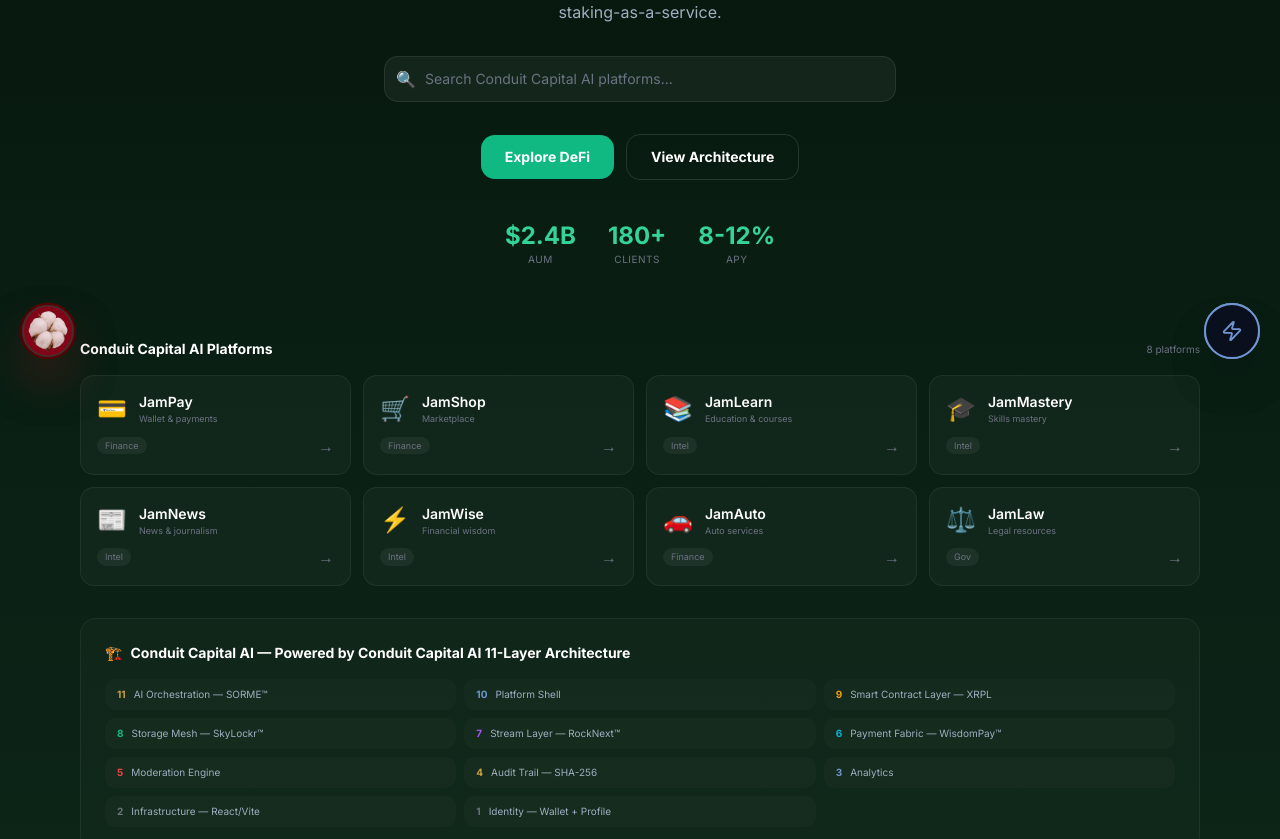
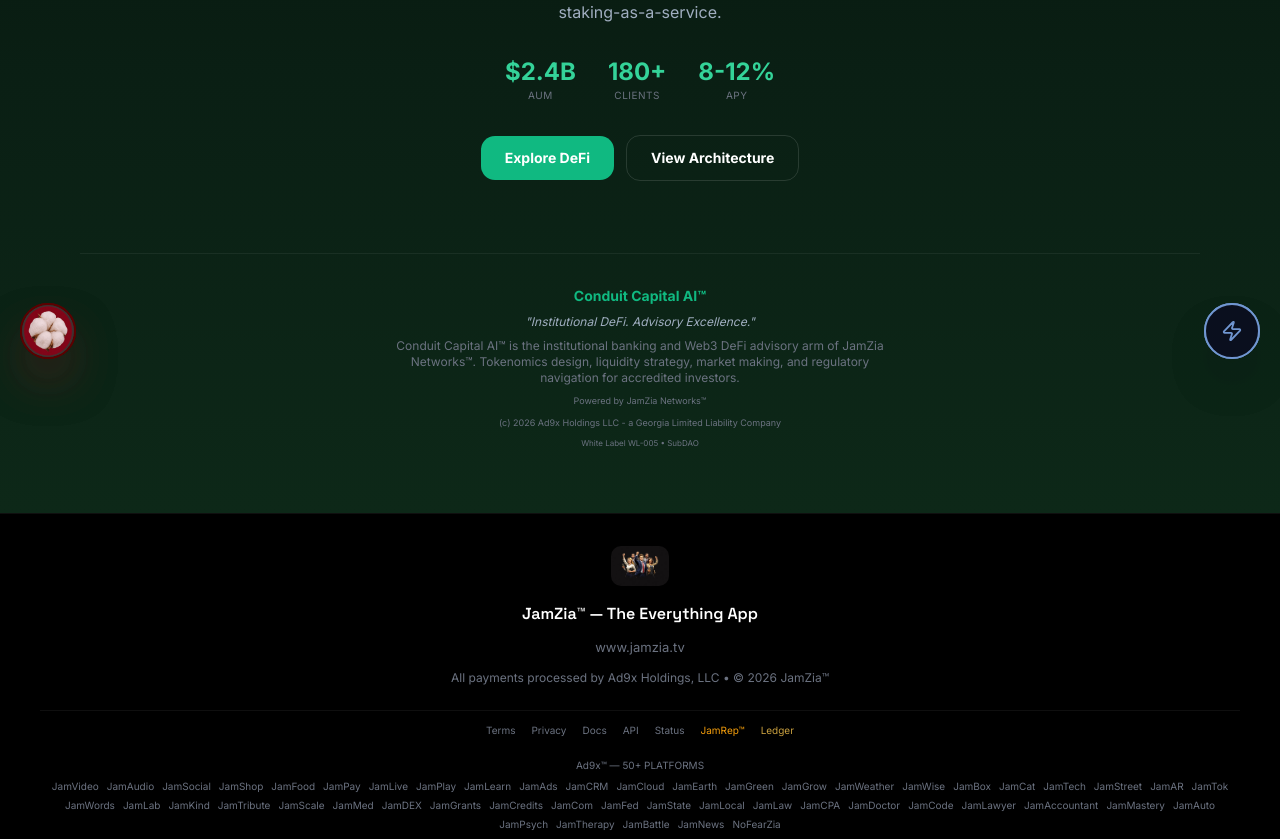
Before and after one commit to ad9xholdings/jamzia, a React (Vite) app: page /#/conduit in a window 1280 px wide. Shown: the part 361-1200 px from the top of the page. Built offline with nearby package versions, Linux system fonts and the light colour scheme; what @trpc/react-query would draw is missing.

Commit message:
fix: Simplify SubDAORouter — remove complex hooks causing timeout

```diff
--- a/src/components/SubDAORouter.tsx
+++ b/src/components/SubDAORouter.tsx
@@ -1,10 +1,9 @@
 /* ═══════════════════════════════════════════════════════════
-   SubDAORouter — Generic White Label Router
+   SubDAORouter — Generic White Label Router (v2)
    Handles routing for ALL white-label brands (WL-002+)
-   Each brand gets: /brand-name/* → SubDAO Router
    ═══════════════════════════════════════════════════════════ */
 
-import { useEffect, useState } from 'react';
+import { useEffect } from 'react';
 import { getBrandById } from '../config/wl-brands';
 import type { WLBrand } from '../config/wl-brands';
 
@@ -12,99 +11,21 @@
   brandId: string;
 }
 
-/** Load brand-specific CSS override */
+/** Simple brand styles */
 function useBrandStyles(brand: WLBrand) {
   useEffect(() => {
     const styleId = `wl-${brand.id}-styles`;
     if (document.getElementById(styleId)) return;
-
     const style = document.createElement('style');
     style.id = styleId;
-    style.textContent = `
-      .wl-brand-primary { color: ${brand.primaryColor} !important; }
-      .wl-brand-bg { background-color: ${brand.primaryColor} !important; }
-      .wl-brand-border { border-color: ${brand.primaryColor} !important; }
-      ::selection { background: ${brand.primaryColor}40; }
-    `;
+    style.textContent = `.wl-brand-primary{color:${brand.primaryColor}!important}.wl-brand-bg{background:${brand.primaryColor}!important}`;
     document.head.appendChild(style);
-
-    return () => {
-      const existing = document.getElementById(styleId);
-      if (existing) existing.remove();
-    };
+    return () => { const e = document.getElementById(styleId); if (e) e.remove(); };
   }, [brand]);
 }
 
-/** DOM text replacer — swaps "JamZia" with brand name (no infinite loop) */
-function useBrandInjector(brand: WLBrand) {
-  useEffect(() => {
-    const replacement = brand.name;
-    const tmReplacement = `${brand.name}™`;
-    const networksReplacement = `${brand.parentNetwork || brand.name} Networks™`;
-
-    let isInjecting = false;
-
-    const inject = () => {
-      if (isInjecting) return;
-      isInjecting = true;
-
-      const walker = document.createTreeWalker(document.body, NodeFilter.SHOW_TEXT, null, false);
-      const nodes: Text[] = [];
-      let node: Node | null;
-      while ((node = walker.nextNode())) {
-        if (node.nodeValue?.includes('JamZia')) {
-          nodes.push(node as Text);
-        }
-      }
-      nodes.forEach(n => {
-        n.nodeValue = n.nodeValue!
-          .replace(/JamZia Networks™/g, networksReplacement)
-          .replace(/JamZia™/g, tmReplacement)
-          .replace(/JamZia/g, replacement);
-      });
-
-      isInjecting = false;
-    };
-
-    // Run injection once on mount
-    inject();
-
-    return () => {};
-  }, [brand]);
-}
-
-/** Generic SubDAO Home page */
+/** Home page for each brand */
 function SubDAOHome({ brand }: { brand: WLBrand }) {
-  const [searchQuery, setSearchQuery] = useState('');
-
-  const platforms = [
-    { name: 'JamVideo', category: 'Media', icon: '🎬', desc: 'Movies, shows & original content' },
-    { name: 'JamAudio', category: 'Media', icon: '🎧', desc: 'Songs, podcasts & audio' },
-    { name: 'JamLive', category: 'Media', icon: '📡', desc: 'Live streaming & broadcasts' },
-    { name: 'JamSocial', category: 'Media', icon: '💬', desc: 'Community & messaging' },
-    { name: 'JamPay', category: 'Finance', icon: '💳', desc: 'Wallet & payments' },
-    { name: 'JamShop', category: 'Finance', icon: '🛒', desc: 'Marketplace' },
-    { name: 'JamLearn', category: 'Intel', icon: '📚', desc: 'Education & courses' },
-    { name: 'JamMastery', category: 'Intel', icon: '🎓', desc: 'Skills mastery' },
-    { name: 'JamBattle', category: 'Gaming', icon: '⚔️', desc: 'Cotton Castle gaming' },
-    { name: 'JamCoins', category: 'Gaming', icon: '🪙', desc: 'AR crypto collection' },
-    { name: 'JamNews', category: 'Intel', icon: '📰', desc: 'News & journalism' },
-    { name: 'JamPsych', category: 'Healing', icon: '🧠', desc: 'Mental health' },
-    { name: 'JamTherapy', category: 'Healing', icon: '❤️', desc: 'Licensed therapy' },
-    { name: 'JamEarth', category: 'World', icon: '🌍', desc: 'Environmental data' },
-    { name: 'JamAR', category: 'Media', icon: '🥽', desc: 'Augmented reality' },
-    { name: 'JamBox', category: 'Media', icon: '📦', desc: 'Creator streaming' },
-    { name: 'JamWise', category: 'Intel', icon: '⚡', desc: 'Financial wisdom' },
-    { name: 'JamAuto', category: 'Finance', icon: '🚗', desc: 'Auto services' },
-    { name: 'JamLaw', category: 'Gov', icon: '⚖️', desc: 'Legal resources' },
-    { name: 'JamDoctor', category: 'Health', icon: '🩺', desc: 'Telehealth' },
-  ].filter(p => brand.platformFilter.includes(p.category));
-
-  const filtered = platforms.filter(p =>
-    p.name.toLowerCase().includes(searchQuery.toLowerCase()) ||
-    p.desc.toLowerCase().includes(searchQuery.toLowerCase())
-  );
-
   return (
     <div className="min-h-[100dvh] text-white" style={{ background: brand.bgGradient }}>
       {/* Header */}
@@ -122,9 +43,7 @@
                 style={{ backgroundColor: `${brand.primaryColor}15`, color: brand.primaryColor }}>
             {brand.wlId}
           </span>
-          <a href="#/" className="ml-auto text-[10px] text-[#6B7280] hover:text-white no-underline transition-colors">
-            JamZia™
-          </a>
+          <a href="#/" className="ml-auto text-[10px] text-[#6B7280] hover:text-white no-underline">JamZia™</a>
         </div>
       </div>
 
@@ -139,33 +58,8 @@
           <p className="text-sm italic mb-2" style={{ color: brand.secondaryColor }}>{brand.heroSubtitle}</p>
           <p className="text-base text-[#A0AEC0] max-w-xl mx-auto mb-8">{brand.heroDescription}</p>
 
-          {/* Search */}
-          <div className="max-w-lg mx-auto relative mb-8">
-            <span className="absolute left-3 top-1/2 -translate-y-1/2 text-[#6B7280]">🔍</span>
-            <input
-              value={searchQuery}
-              onChange={e => setSearchQuery(e.target.value)}
-              placeholder={`Search ${brand.name} platforms...`}
-              className="w-full bg-white/[0.05] border border-white/[0.08] rounded-xl pl-10 pr-4 py-3 text-sm text-white placeholder-[#6B7280] focus:outline-none"
-              style={{ borderColor: searchQuery ? brand.primaryColor : undefined }}
-            />
-          </div>
-
-          {/* CTAs */}
-          <div className="flex flex-wrap items-center justify-center gap-3 mb-10">
-            <a href={`#${brand.ctaPrimaryLink}`}
-               className="px-6 py-3 text-sm font-bold rounded-xl text-white no-underline transition-all hover:opacity-90"
-               style={{ backgroundColor: brand.primaryColor }}>
-              {brand.ctaPrimary}
-            </a>
-            <a href={`#${brand.ctaSecondaryLink}`}
-               className="px-6 py-3 text-sm font-bold rounded-xl border border-white/[0.12] text-white hover:bg-white/[0.05] transition-colors no-underline">
-              {brand.ctaSecondary}
-            </a>
-          </div>
-
           {/* Stats */}
-          <div className="flex flex-wrap items-center justify-center gap-8">
+          <div className="flex flex-wrap items-center justify-center gap-8 mb-8">
             {brand.stats.map(s => (
               <div key={s.label} className="text-center">
                 <p className="text-2xl font-bold" style={{ color: brand.secondaryColor }}>{s.value}</p>
@@ -173,64 +67,18 @@
               </div>
             ))}
           </div>
-        </div>
 
-        {/* Platform Grid */}
-        <div>
-          <div className="flex items-center justify-between mb-4">
-            <h3 className="text-sm font-bold text-white">{brand.name} Platforms</h3>
-            <span className="text-[10px] text-[#6B7280]">{filtered.length} platforms</span>
-          </div>
-          <div className="grid grid-cols-1 sm:grid-cols-2 lg:grid-cols-3 xl:grid-cols-4 gap-3">
-            {filtered.map(item => (
-              <a key={item.name} href={`#${item.name.toLowerCase().replace('jam', '/')}`}
-                 className="group bg-white/[0.03] border border-white/[0.06] rounded-xl p-4 hover:border-white/[0.12] hover:bg-white/[0.05] transition-all no-underline">
-                <div className="flex items-center gap-3 mb-2">
-                  <div className="text-2xl">{item.icon}</div>
-                  <div className="min-w-0">
-                    <p className="text-sm font-semibold text-white truncate">{item.name}</p>
-                    <p className="text-[9px] text-[#6B7280] truncate">{item.desc}</p>
-                  </div>
-                </div>
-                <div className="flex items-center justify-between mt-2">
-                  <span className="text-[9px] px-2 py-0.5 rounded-full bg-white/[0.05] text-[#6B7280]">{item.category}</span>
-                  <span className="text-[#6B7280]">→</span>
-                </div>
-              </a>
-            ))}
-          </div>
-          {filtered.length === 0 && (
-            <div className="text-center py-12">
-              <p className="text-sm text-[#6B7280]">No platforms match &quot;{searchQuery}&quot;</p>
-            </div>
-          )}
-        </div>
-
-        {/* 11-Layer Architecture */}
-        <div className="bg-white/[0.02] border border-white/[0.06] rounded-2xl p-6">
-          <div className="flex items-center gap-2 mb-4">
-            <span className="text-sm">🏗️</span>
-            <h3 className="text-sm font-bold text-white">{brand.name} — Powered by JamZia 11-Layer Architecture</h3>
-          </div>
-          <div className="grid grid-cols-1 sm:grid-cols-2 lg:grid-cols-3 gap-2">
-            {[
-              { n: 11, name: 'AI Orchestration — SORME™', color: '#C9A03F' },
-              { n: 10, name: 'Platform Shell', color: '#7096D1' },
-              { n: 9, name: 'Smart Contract Layer — XRPL', color: '#F59E0B' },
-              { n: 8, name: 'Storage Mesh — SkyLockr™', color: '#10B981' },
-              { n: 7, name: 'Stream Layer — RockNext™', color: '#A855F7' },
-              { n: 6, name: 'Payment Fabric — WisdomPay™', color: '#06B6D4' },
-              { n: 5, name: 'Moderation Engine', color: '#EF4444' },
-              { n: 4, name: 'Audit Trail — SHA-256', color: '#C9A03F' },
-              { n: 3, name: 'Analytics', color: '#7096D1' },
-              { n: 2, name: 'Infrastructure — React/Vite', color: '#6B7280' },
-              { n: 1, name: 'Identity — Wallet + Profile', color: '#6B7280' },
-            ].map(layer => (
-              <div key={layer.n} className="flex items-center gap-2 px-3 py-2 bg-white/[0.02] rounded-lg">
-                <span className="text-[10px] font-bold" style={{ color: layer.color }}>{layer.n}</span>
-                <span className="text-[10px] text-[#A0AEC0]">{layer.name}</span>
-              </div>
-            ))}
+          {/* CTAs */}
+          <div className="flex flex-wrap items-center justify-center gap-3">
+            <a href={`#${brand.ctaPrimaryLink}`}
+               className="px-6 py-3 text-sm font-bold rounded-xl text-white no-underline"
+               style={{ backgroundColor: brand.primaryColor }}>
+              {brand.ctaPrimary}
+            </a>
+            <a href={`#${brand.ctaSecondaryLink}`}
+               className="px-6 py-3 text-sm font-bold rounded-xl border border-white/[0.12] text-white no-underline">
+              {brand.ctaSecondary}
+            </a>
           </div>
         </div>
 
@@ -241,7 +89,7 @@
           <p className="text-xs text-[#6B7280] max-w-lg mx-auto">{brand.mission}</p>
           <p className="text-[9px] text-[#6B7280] mt-3">{brand.poweredBy}</p>
           <p className="text-[9px] text-[#6B7280]">{brand.copyright}</p>
-          <p className="text-[8px] text-[#6B7280]">White Label {brand.wlId} • SubDAO • All Rights Reserved.</p>
+          <p className="text-[8px] text-[#6B7280]">White Label {brand.wlId} • SubDAO</p>
         </div>
       </div>
     </div>
@@ -256,7 +104,7 @@
       <div className="min-h-[100dvh] bg-[#0A0F1E] text-white flex items-center justify-center">
         <div className="text-center">
           <h1 className="text-2xl font-bold mb-2">SubDAO Not Found</h1>
-          <p className="text-sm text-[#6B7280]">{brandId} is not a registered SubDAO instance.</p>
+          <p className="text-sm text-[#6B7280]">{brandId} is not registered.</p>
           <a href="#/" className="text-sm text-[#7096D1] mt-4 block">Back to JamZia™</a>
         </div>
       </div>
@@ -264,7 +112,6 @@
   }
 
   useBrandStyles(brand);
-  useBrandInjector(brand);
 
   return <SubDAOHome brand={brand} />;
 }
```
